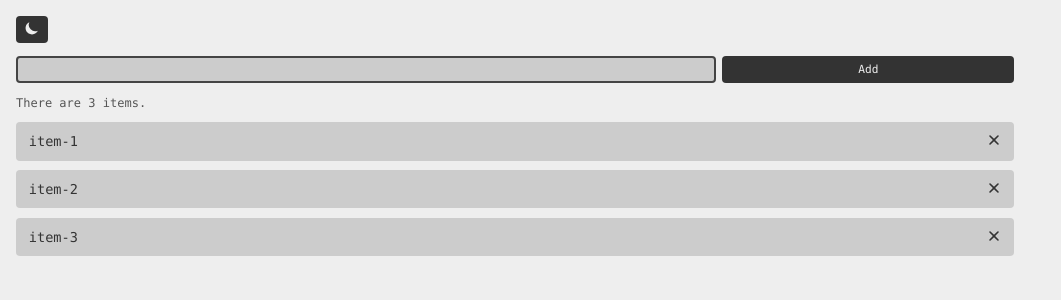
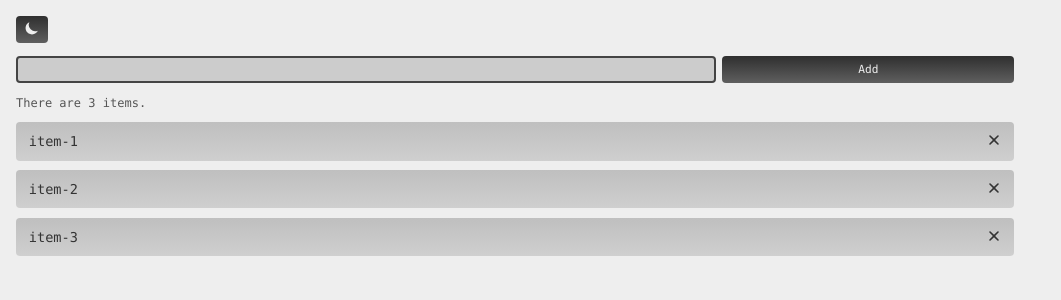
Before and after one commit to manangouhari/react-context-example, a React (Create React App) app: page / in a window 1280 px wide. Shown: the top 300 px of the page, without its empty margins (0-1061 px from the left). Built offline with nearby package versions, Linux system fonts and the light colour scheme.

Commit message:
style tweaks

```diff
--- a/src/styles.css
+++ b/src/styles.css
@@ -9,7 +9,7 @@ button {
   font-size: 0.7rem;
   cursor: pointer;
   color: #eee;
-  background: #333;
+  background: linear-gradient(#2f2f2f, #5f5f5f);
   padding: 0.25rem 0.5rem;
 }
 .App {
@@ -17,7 +17,6 @@ button {
   height: 100vh;
   font-size: 16px;
   background: #eee;
-  transition: background 2s;
 }
 
 .theme-btn {
@@ -65,7 +64,7 @@ button {
   display: flex;
   justify-content: space-between;
   align-items: center;
-  background: #ccc;
+  background: linear-gradient(#bfbfbf, #cfcfcf);
   color: #333;
   padding: 0.6rem 0.8rem;
   font-size: 0.85rem;
@@ -98,7 +97,7 @@ button {
 }
 
 button.dark {
-  background: linear-gradient(#999, #eee);
-  color: #444;
+  background: linear-gradient(#eee, #aaa);
+  color: #111;
   font-weight: 900;
 }
```
